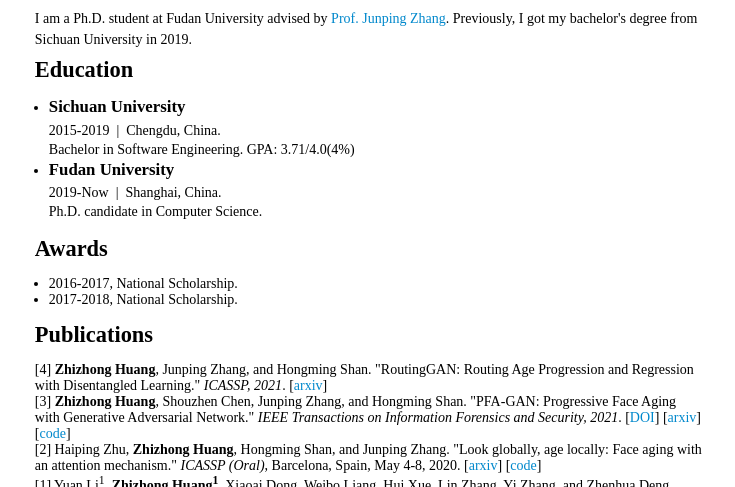
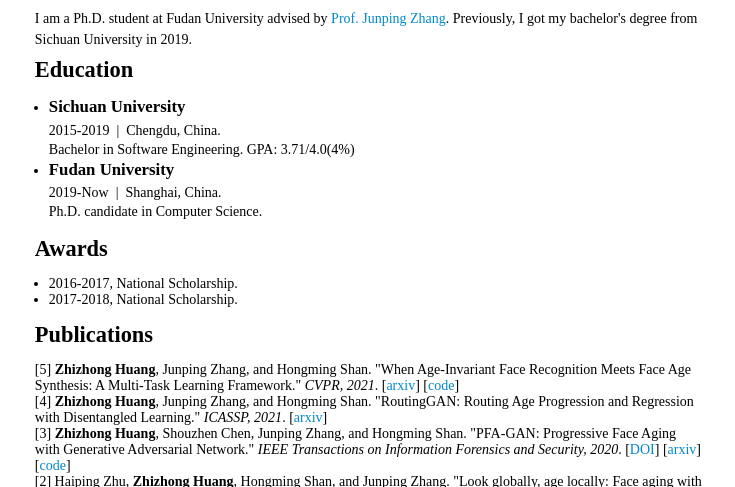
Before and after one commit to Hzzone/hzzone.github.io, a plain HTML site: page index.html in a window 1280 px wide. Shown: the part 461-948 px from the top of the page, without its empty margins (272-1007 px from the left). Drawn offline with Linux system fonts and the light colour scheme.

Commit message:
Travis #87

```diff
--- a/index.html
+++ b/index.html
@@ -78,6 +78,19 @@
                 <li>
                 <div class="block">
                     <div class="block-subtitle">
+                        [5] <strong>Zhizhong Huang</strong>, Junping Zhang, and Hongming Shan. "When Age-Invariant Face Recognition Meets Face Age Synthesis&colon; A Multi-Task Learning Framework." <i>CVPR, 2021</i>.
+
+                        [<a href="https://arxiv.org/abs/2103.01520">arxiv</a>]
+
+                        [<a href="https://github.com/Hzzone/MTLFace">code</a>]
+
+                    </div>
+                </li>
+
+
+                <li>
+                <div class="block">
+                    <div class="block-subtitle">
                         [4] <strong>Zhizhong Huang</strong>, Junping Zhang, and Hongming Shan. "RoutingGAN&colon; Routing Age Progression and Regression with Disentangled Learning." <i>ICASSP, 2021</i>.
 
                         [<a href="https://arxiv.org/abs/2102.00601">arxiv</a>]
@@ -89,7 +102,7 @@
                 <li>
                 <div class="block">
                     <div class="block-subtitle">
-                        [3] <strong>Zhizhong Huang</strong>, Shouzhen Chen, Junping Zhang, and Hongming Shan. "PFA-GAN&colon; Progressive Face Aging with Generative Adversarial Network." <i>IEEE Transactions on Information Forensics and Security, 2021</i>.
+                        [3] <strong>Zhizhong Huang</strong>, Shouzhen Chen, Junping Zhang, and Hongming Shan. "PFA-GAN&colon; Progressive Face Aging with Generative Adversarial Network." <i>IEEE Transactions on Information Forensics and Security, 2020</i>.
 
                         [<a href="https://ieeexplore.ieee.org/document/9309246">DOI</a>]
 
```
